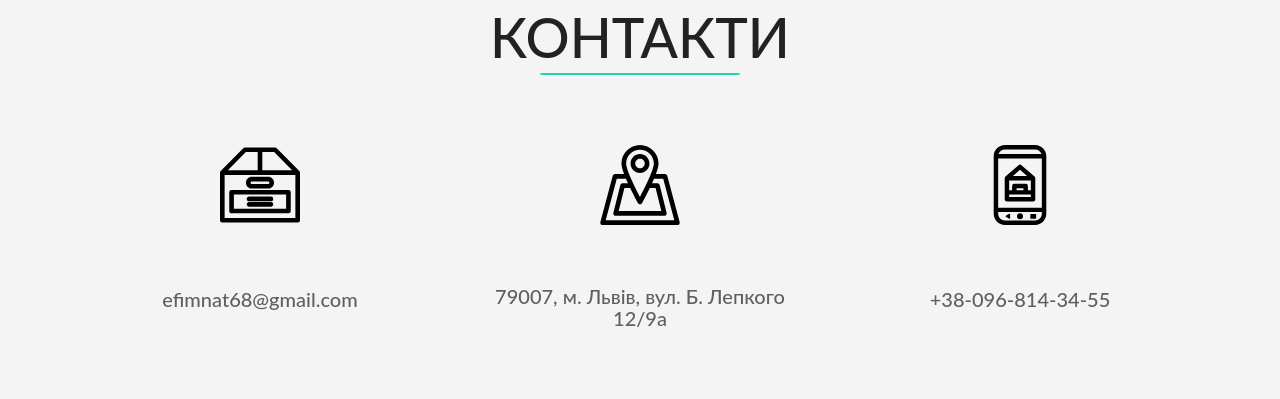
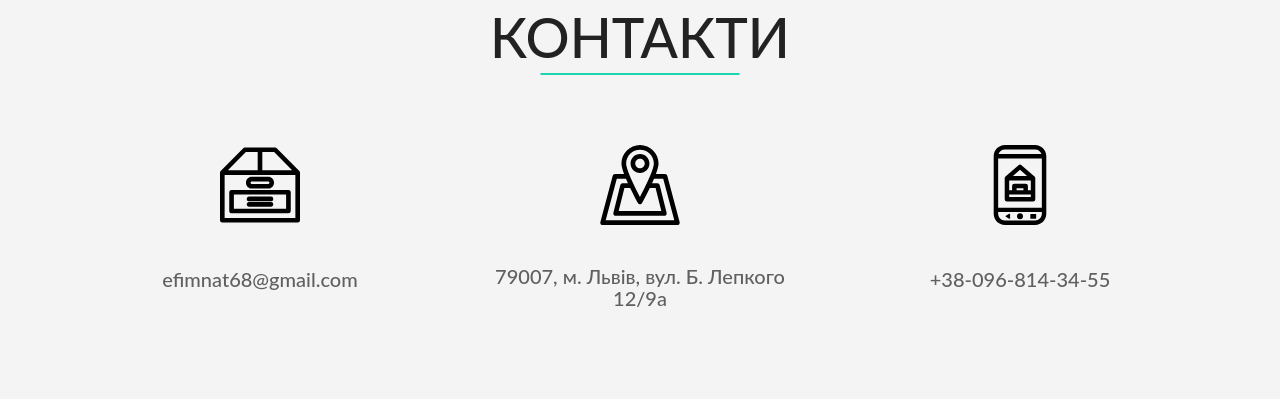
Before and after one commit to palaniichukdmytro/real-estate-lviv, a plain HTML site: page index.html in a window 1280 px wide. Shown: the part 2680-3079 px from the top of the page. Drawn offline with Linux system fonts and the light colour scheme; some packages are replaced by stand-ins of ours.

Commit message:
remove duplicate attr

```diff
--- a/index.html
+++ b/index.html
@@ -326,15 +326,15 @@
                 <div class="col-sm-12">
                     <h1 class="text-center text-uppercase article-title">Контакти</h1></div>
                 <div class="col-sm-4">
-                    <div class="contacts-box blocks-box--hover text-center"><img class="blocks-icon-width" src="images/svg/box.svg" class="img-responsive" alt="">
+                    <div class="contacts-box blocks-box--hover text-center"><img class="blocks-icon-width img-responsive" src="images/svg/box.svg"  alt="">
                         <h3><a class="contacts-box--title" href="mailto:efimnat68@gmail.com">efimnat68@gmail.com</a></h3></div>
                 </div>
                 <div class="col-sm-4">
-                    <div class="contacts-box blocks-box--hover text-center"><img class="blocks-icon-width" src="images/svg/location.svg" class="img-responsive" alt="">
+                    <div class="contacts-box blocks-box--hover text-center"><img class="blocks-icon-width img-responsive" src="images/svg/location.svg"  alt="">
                         <h3 class="contacts-box--title">79007, м. Львів, вул. Б. Лепкого 12/9а</h3></div>
                 </div>
                 <div class="col-sm-4">
-                    <div class="contacts-box blocks-box--hover text-center"><img class="blocks-icon-width" src="images/svg/mobile-phone.svg" class="img-responsive" alt="">
+                    <div class="contacts-box blocks-box--hover text-center"><img class="blocks-icon-width img-responsive" src="images/svg/mobile-phone.svg"  alt="">
                         <h3><a class="contacts-box--title" href="tel:+380968143455">+38-096-814-34-55</a></h3></div>
                 </div>
             </row>
```
